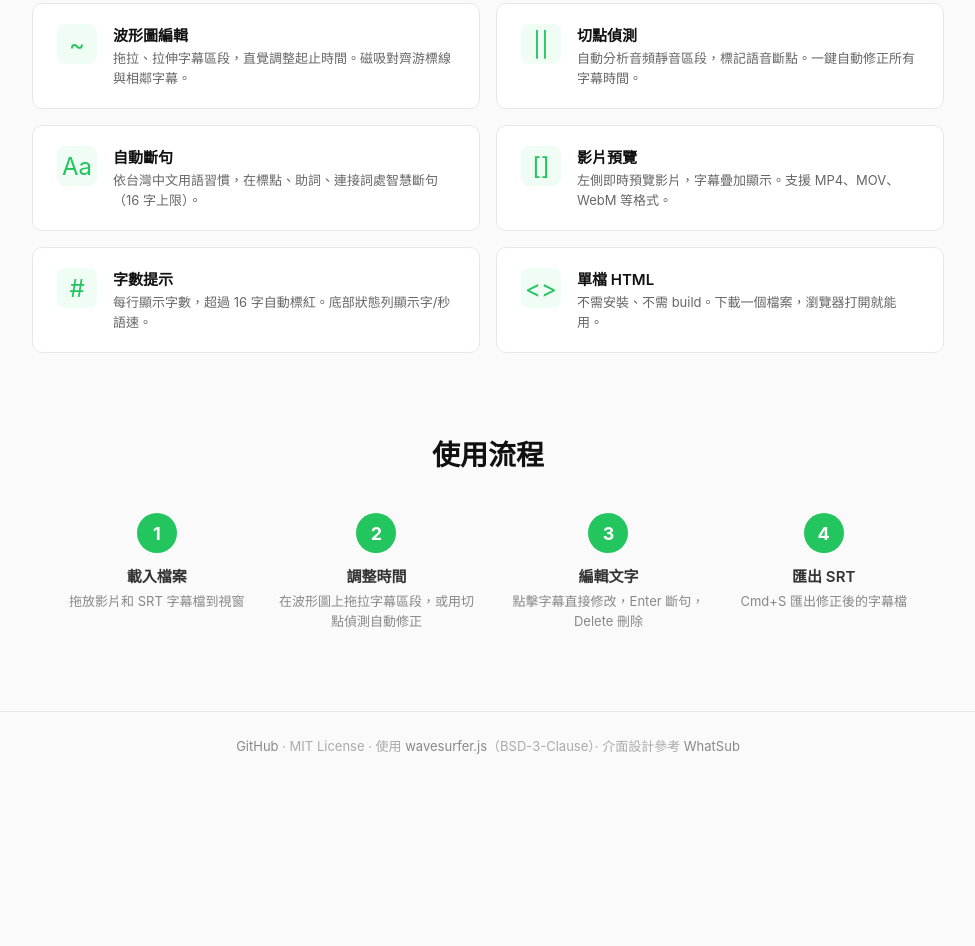
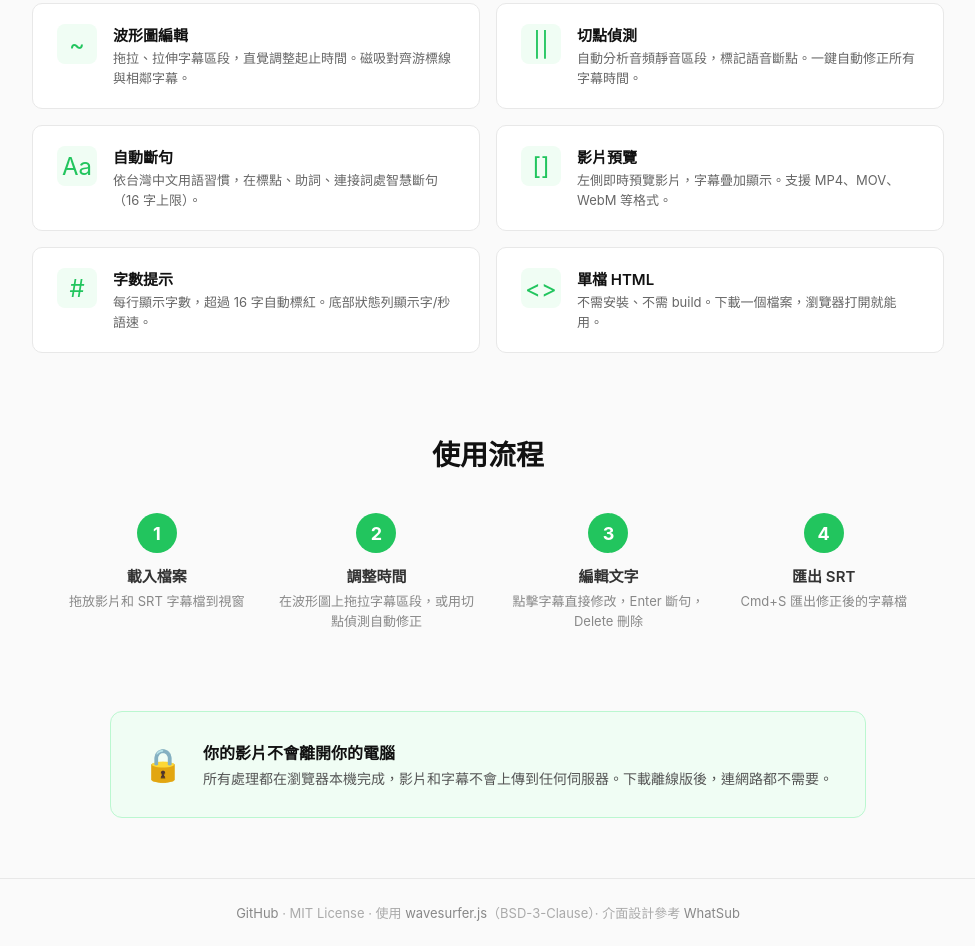
Before and after one commit to john8895/srt-editor, a plain HTML site: page index.html in a window 1280 px wide. Shown: the part 1295-2241 px from the top of the page, without its empty margins (152-1127 px from the left). Before the commit the page ends 2074 px from the top, so only its background shows below. Drawn offline with Linux system fonts and the light colour scheme.

Commit message:
polish: README 對齊 landing page + 隱私區塊
- README 加線上版/離線版連結、隱私聲明、致謝 WhatSub
- landing page 加隱私安全區塊（本機處理、不上傳、離線可用）

Co-Authored-By: Claude Opus 4.6 (1M context) <noreply@anthropic.com>

```diff
--- a/index.html
+++ b/index.html
@@ -213,6 +213,37 @@
       line-height: 1.5;
     }
 
+    /* ── Privacy ── */
+    .privacy {
+      max-width: 960px;
+      margin: 0 auto;
+      padding: 0 24px 60px;
+    }
+    .privacy-inner {
+      display: flex;
+      align-items: center;
+      gap: 20px;
+      padding: 28px 32px;
+      background: #f0fdf4;
+      border: 1px solid #bbf7d0;
+      border-radius: 12px;
+    }
+    .privacy-icon {
+      font-size: 32px;
+      flex-shrink: 0;
+    }
+    .privacy-text h3 {
+      font-size: 16px;
+      font-weight: 600;
+      color: #111;
+      margin-bottom: 4px;
+    }
+    .privacy-text p {
+      font-size: 14px;
+      color: #555;
+      line-height: 1.5;
+    }
+
     /* ── Footer ── */
     .footer {
       text-align: center;
@@ -324,6 +355,16 @@
     </div>
   </div>
 
+  <div class="privacy">
+    <div class="privacy-inner">
+      <div class="privacy-icon">🔒</div>
+      <div class="privacy-text">
+        <h3>你的影片不會離開你的電腦</h3>
+        <p>所有處理都在瀏覽器本機完成，影片和字幕不會上傳到任何伺服器。下載離線版後，連網路都不需要。</p>
+      </div>
+    </div>
+  </div>
+
   <div class="footer">
     <a href="https://github.com/john8895/srt-editor">GitHub</a> · MIT License · 使用 <a href="https://wavesurfer.xyz/">wavesurfer.js</a>（BSD-3-Clause）· 介面設計參考 <a href="https://whatsub.equal2.app/">WhatSub</a>
   </div>
```
Also changed, not shown: 1 other file.
